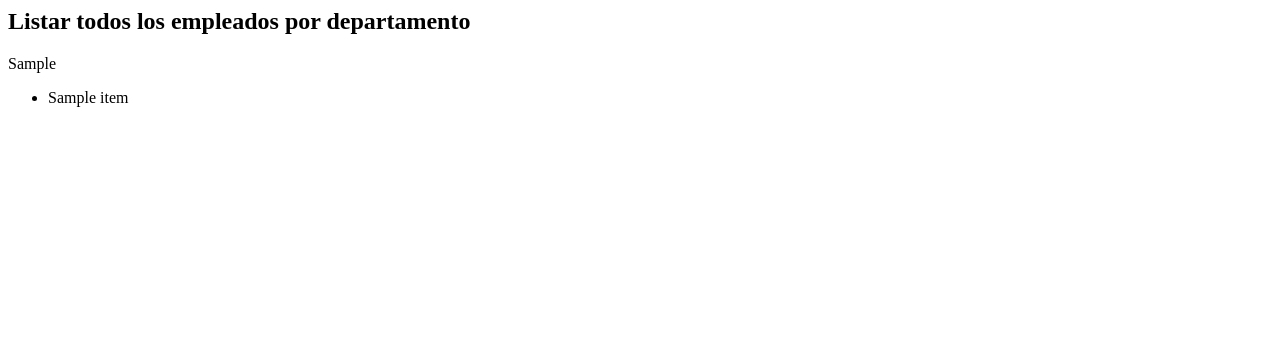
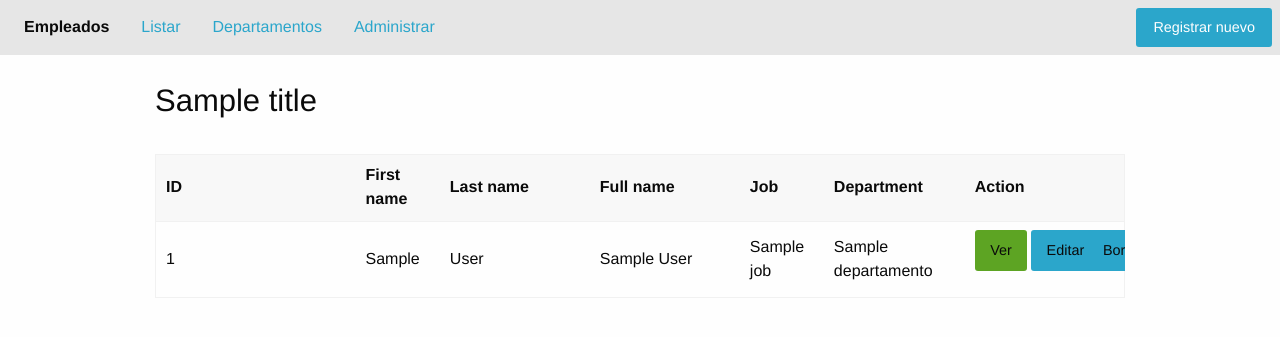
Before and after one commit to armandoSandino/empleado_dj, a Django app: template templates/persona/list_by_area.html in a window 1280 px wide. Shown: the top 337 px of the page. Run offline with Django 3.2, Linux system fonts and the light colour scheme; the template is opened without the code that fills it: most values are stand-ins (such as "Sample title", 1, 10 or a date in 2020); some libraries are stand-ins or nearby versions.

Commit message:
refactor feat and style: add employee listings by area

```diff
--- a/templates/departamento/list_all.html
+++ b/templates/departamento/list_all.html
@@ -13,7 +13,7 @@ Departamentos
 <div class="grid-container">
     <div class="grid-x grid-margin-x">  <!-- main row -->
         <div class="cell">
-            <h2>{{titulo}}</h2>
+            <h3>{{titulo}}</h3>
         </div>
 
         <form class="cell grid-x grid-margin-x" method="GET" action="" id="formSearch" name="formSearch">
@@ -64,7 +64,9 @@ Departamentos
                                 <td>
                                     <div class="grid-x grid-margin-x">
                                         <div class="cell large-4">
-                                            <a class="button success" href="{% url 'persona_app:detail-employe' item.id %}">Ver</a>
+                                            <a class="button success" href="{% url 'persona_app:all-employee-by-area' item.short_name %}">
+                                                Ver
+                                            </a>
                                         </div>
                                         <div class="cell large-4">
                                             <a class="button primary" href="#">Editar</a>
--- a/templates/persona/list_by_area.html
+++ b/templates/persona/list_by_area.html
@@ -1,10 +1,116 @@
-<h2> Listar todos los empleados por departamento </h2>
-{{object_list}}
 
-<ul>
-    {% for item in object_list %}
-    <li>
-        {{item}}
-    </li>
-    {% endfor %}
-</ul>
+{% extends 'includes/base.html' %}
+
+{% block title %}
+    Lista empleados por departamento
+{%  endblock title %}
+
+{% block content %}
+
+{% include 'includes/header.html' %}
+
+<div class="grid-container">
+    <div class="grid-x">
+        <div class="cell">
+            <br>
+            <h3> {{title}} </h3>
+            <br>
+        </div>
+
+        <!--<form class="cell grid-x grid-margin-x" method="GET" action="" id="formSearch" name="formSearch">
+            {% csrf_token %}
+            <div class="cell large-7">
+                <input type="text" class="" name="termino" id="termino" placeholder="Ingrese el termino" >
+            </div>
+            <div class="cell large-2">
+                <button type="submit" class="button success" title="buscar empleado">
+                    Buscar
+                </button >
+            </div>
+        </form>-->
+
+        <div class="cell">
+            <!--table -->
+            <div class="table-scroll">
+            <table >
+                <thead>
+                  <tr>
+                    <th width="200">ID</th>
+                    <th>First name</th>
+                    <th width="150">Last name</th>
+                    <th width="150">Full name</th>
+                    <th> Job </th>
+                    <th> Department </th>
+                    <th> Action </th>
+                  </tr>
+                </thead>
+                <tbody>
+                    <!-- listEmployee o object_list -->
+                    {% for item in listEmployee %}
+                    <tr>
+                        <td> {{item.id}}</td>
+                        <td>{{item.first_name}}</td>
+                        <td>{{item.last_name}}</td>
+                        <td>{{item.full_name}}</td>
+                        <td>{{item.job}}</td>
+                        <td>{{item.departamento}}</td>
+                        <td>
+                            <div class="grid-x grid-margin-x">
+                                <div class="cell auto">
+                                    <a class="button success" href="{% url 'persona_app:detail-employe' item.id %}">Ver</a>
+                                </div>
+                                <div class="cell auto">
+                                    <a class="button primary" href="#">Editar</a>
+                                </div>
+                                <div class="cell auto">
+                                    <a class="button primary" href="#"> Borrar</a>
+                                </div>
+                            </div>
+                        </td>
+                    </tr>
+                    {% endfor %}
+
+                </tbody>
+              </table >
+              </div>
+              <!-- end table -->
+        </div>
+
+        <!-- pagination -->
+        <div class="cell">
+            {% if is_paginated %} <!-- verificamos si existe paginacion habilitada-->
+            <nav aria-label="Pagination">
+                <ul class="pagination text-center">
+                    {% if page_obj.has_previous %} <!-- si  tiene elementos previos -->
+                        <li class="pagination-previous">
+                            <a href="?page={{page_obj.previous_page_number}}">Atras</a>
+                        </li>
+                    {% endif %}
+
+                    {% for item in paginator.page_range  %} <!-- recorrer las paginas disponibles-->
+
+                        {% ifequal item page_obj.number %} <!-- verificar cual es la pagina actual-->
+                            <li class="current"><span class="show-for-sr">Current page</span>{{item}}</li>
+                        {% else %}
+                            <li><a href="?page={{item}}" aria-label="Page {{item}}">{{item}}</a></li>
+                        {% endifequal %}
+
+
+                    {% endfor %}
+
+                    {% if page_obj.has_next %}
+                    <li class="pagination-next">
+                        <a href="?page={{page_obj.next_page_number}}">Siguiente</a>
+                    </li>
+                    {% endif %}
+                </ul>
+              </nav>
+            {% endif %}
+        </div>
+        <!-- end pagination-->
+
+    </div>
+</div>
+
+
+{% endblock content %}
```
Also changed, not shown: applications/persona/views.py (+12 -2 lines).
